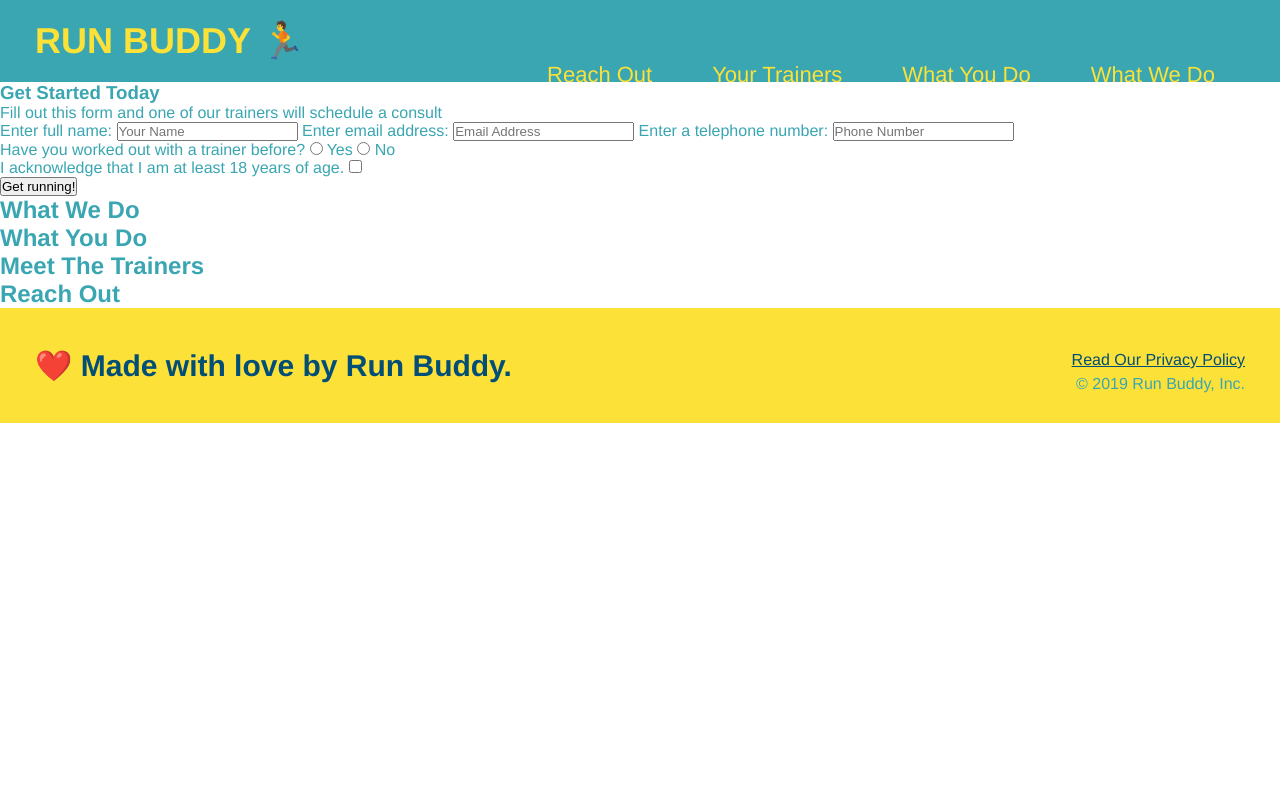
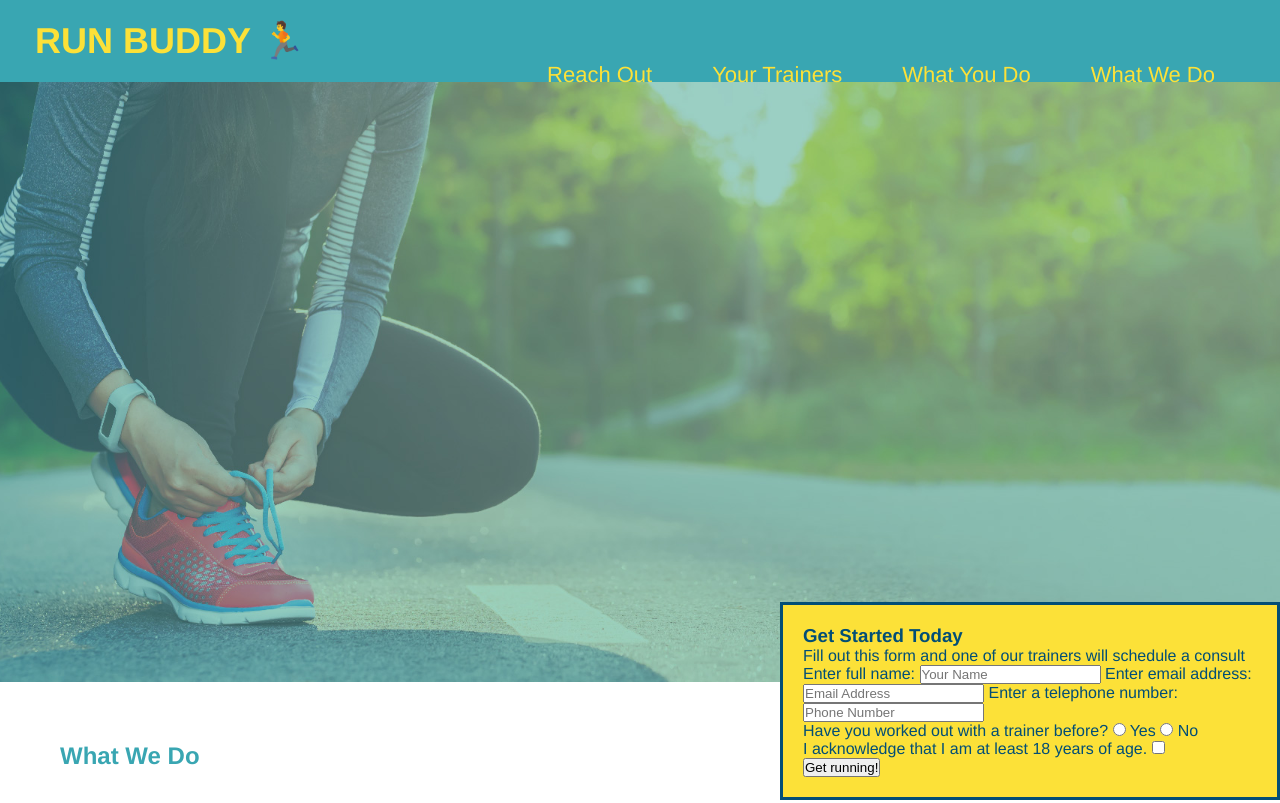
Before and after one commit to monikachomiak/run-buddy, a plain HTML site: page index.html in a window 1280 px wide. Shown: the top 803 px of the page. Drawn offline with Linux system fonts and the light colour scheme.

Commit message:
add images

```diff
--- a/assets/css/style.css
+++ b/assets/css/style.css
@@ -59,3 +59,26 @@ footer div {
 footer a {
   color: #024e76;
 }
+
+section {
+  padding: 60px;
+}
+
+/* Hero Style Start */
+.hero {
+background-image: url("../images/hero-bg.jpeg");
+height: 600px;
+background-size: cover;
+background-position: center;
+}
+.hero-form {
+  border: 3px solid #024e76;
+  background-color: #fce138;
+  padding: 20px;
+  width: 500px;
+  color: #024e76;
+  position: absolute;
+  bottom: 0px;
+  right: 0px;
+}
+/*Hero Style End */
--- a/index.html
+++ b/index.html
@@ -37,8 +37,8 @@
         </header>
 
         <! -- hero/jumbotron -->
-        <section>
-           <div>
+        <section class="hero">
+           <div class="hero-form">
              <h3>Get Started Today</h3>
              <p>Fill out this form and one of our trainers will schedule a consult</p>
          <! -- Add form element -->
```
Also changed, not shown: assets/images/hero-bg.jpeg (added).
